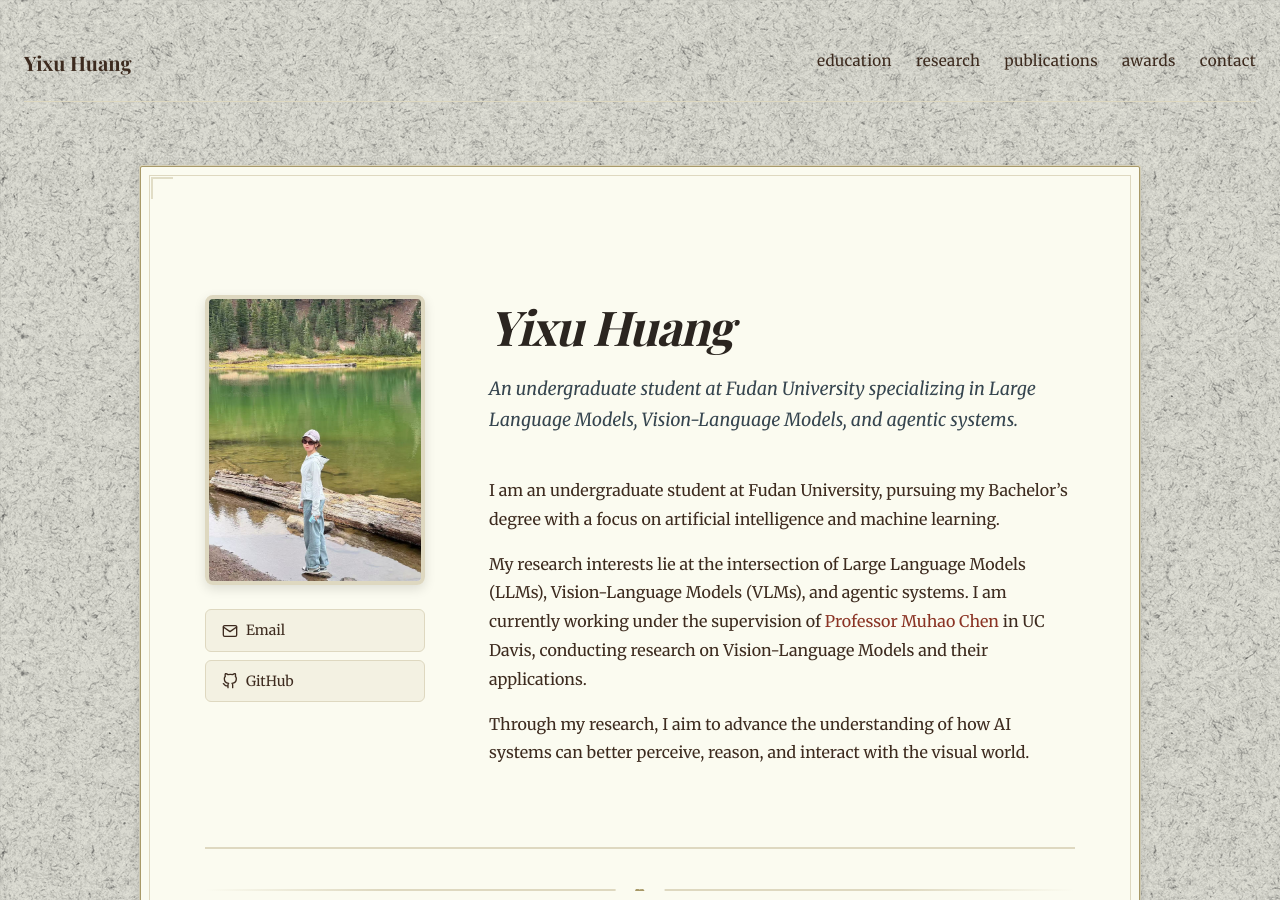
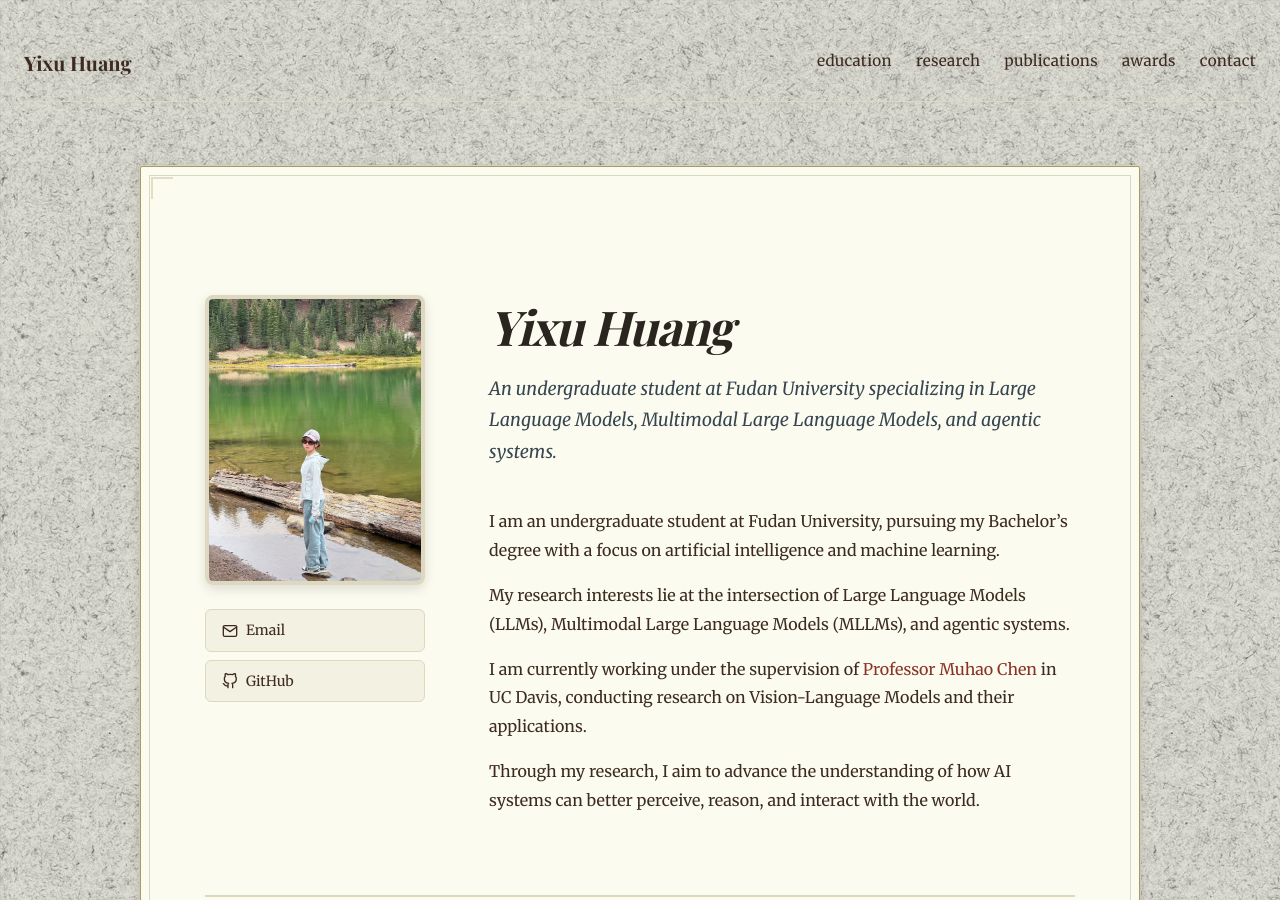
Before and after one commit to RunRiotComeOn/personal-website-yixu, a Jekyll site: the page built from index.md, in a window 1280 px wide and 900 px high. Built offline with Jekyll 4.4.1, drawn with Linux system fonts in a browser that asks for light colours; some web fonts are replaced.

Commit message:
Update description to include Multimodal LLMs

```diff
--- a/_config.yml
+++ b/_config.yml
@@ -4,7 +4,7 @@
 # Personal Information (Edit these with your details)
 title: "Yixu Huang | Undergraduate Researcher"
 author: "Yixu Huang"
-description: "An undergraduate student at Fudan University specializing in Large Language Models, Vision-Language Models, and agentic systems."
+description: "An undergraduate student at Fudan University specializing in Large Language Models, Multimodal Large Language Models, and agentic systems."
 
 # Contact Information
 email: "yixuhuang23@m.fudan.edu.cn"
@@ -21,12 +21,14 @@ bio_extended: |
   with a focus on artificial intelligence and machine learning.
 
   My research interests lie at the intersection of Large Language Models (LLMs),
-  Vision-Language Models (VLMs), and agentic systems. I am currently working
+  Multimodal Large Language Models (MLLMs), and agentic systems.
+
+  I am currently working
   under the supervision of [Professor Muhao Chen](https://muhaochen.github.io/) in UC Davis,
   conducting research on Vision-Language Models and their applications.
 
   Through my research, I aim to advance the understanding of how AI systems can better
-  perceive, reason, and interact with the visual world.
+  perceive, reason, and interact with the world.
 
 # Jekyll Settings
 markdown: kramdown
```
